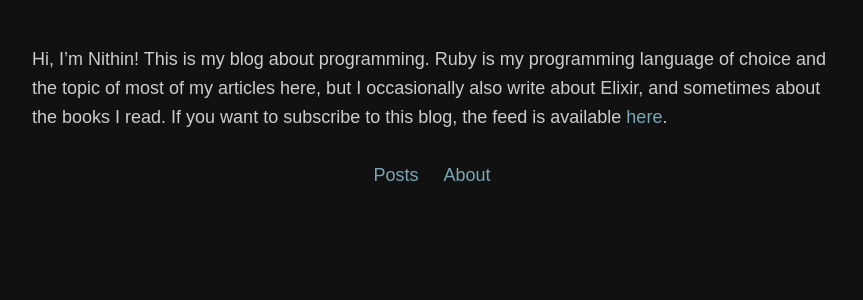
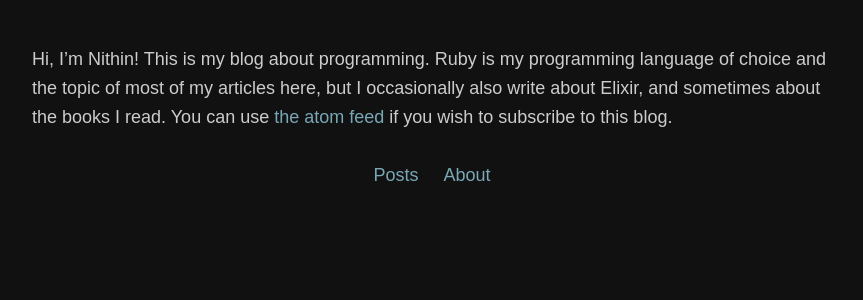
Before and after one commit to nithinbekal/nithinbekal.github.io, a Jekyll site: the page built from notes/terminal-shortcuts.md, in a window 1280 px wide. Shown: the part 939-1239 px from the top of the page, without its empty margins (208-1071 px from the left). Built offline with Jekyll 4.4.1, drawn with Linux system fonts in a browser that asks for light colours.

Commit message:
Clean up bio text

```diff
--- a/_includes/bio.html
+++ b/_includes/bio.html
@@ -6,8 +6,9 @@
     and the topic of most of my articles here,
     but I occasionally also write about Elixir,
     and sometimes about the books I read.
-    If you want to subscribe to this blog,
-    the feed is available <a href="/feed.xml">here</a>.
+    You can use
+    <a href="/feed.xml">the atom feed</a>
+    if you wish to subscribe to this blog.
     <br>
     <br>
     <div class='links'>
```
